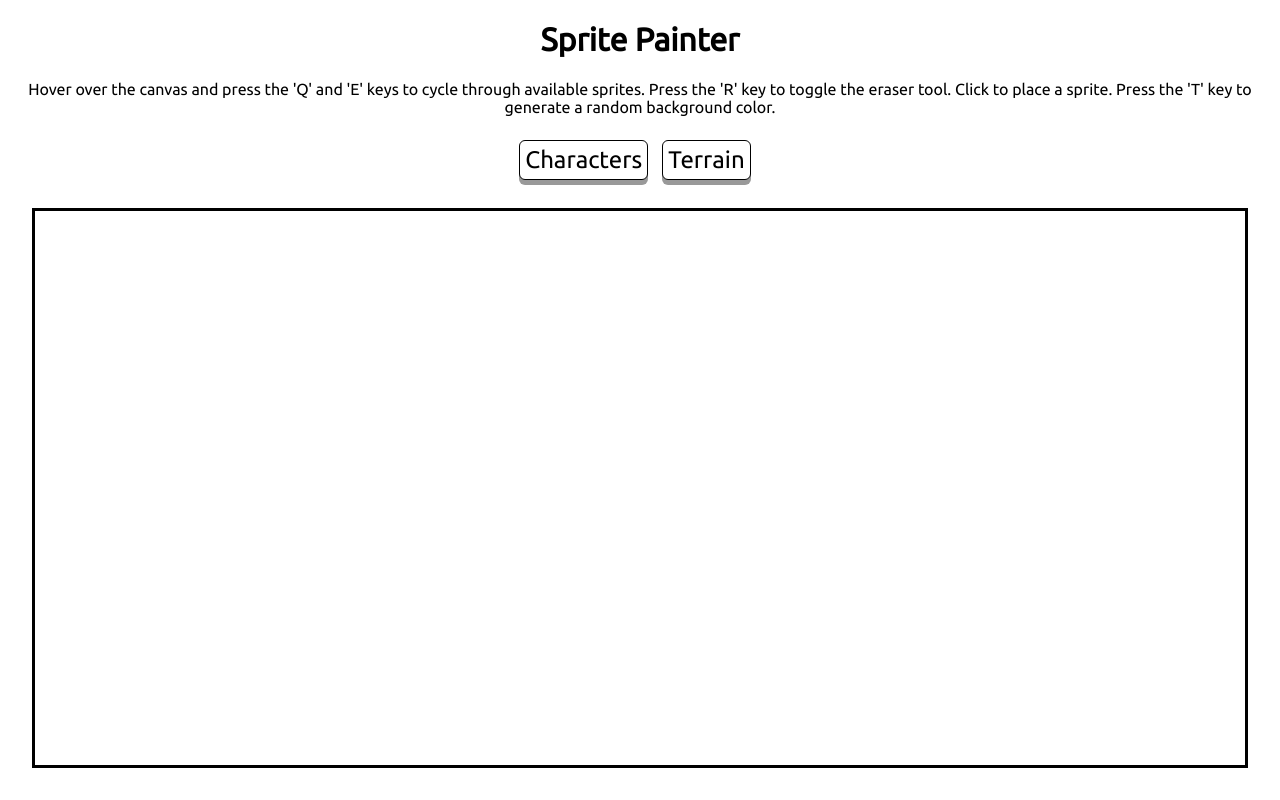
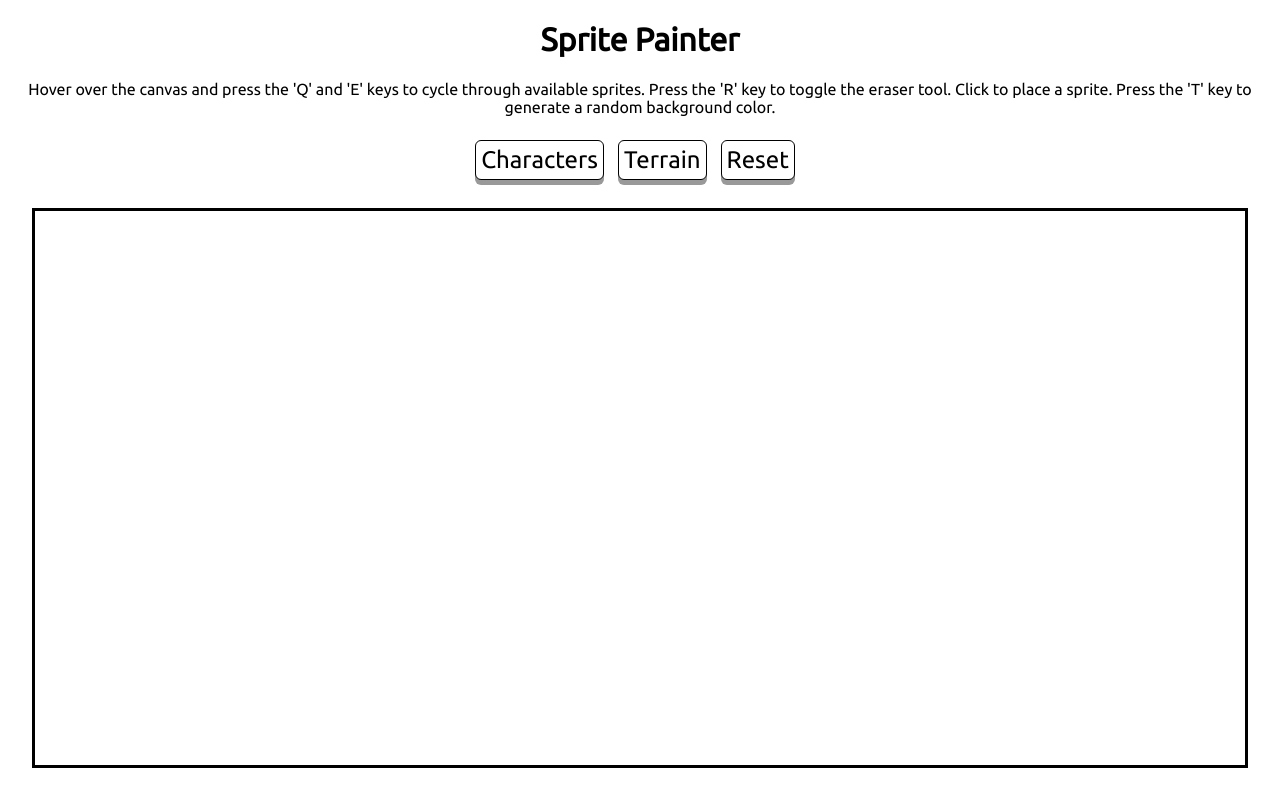
Before and after one commit to Enkrypto/sprite-painter, a plain HTML site: page webpage/index.html in a window 1280 px wide. Drawn offline with Linux system fonts and the light colour scheme.

Commit message:
Create reset button

```diff
--- a/webpage/index.html
+++ b/webpage/index.html
@@ -13,8 +13,9 @@
 			<h1>Sprite Painter</h1>
 			<p>Hover over the canvas and press the 'Q' and 'E' keys to cycle through available sprites. Press the 'R' key to toggle the eraser tool. Click to place a sprite. Press the 'T' key to generate a random background color.</p>
 			<div id="buttons">
-				<button type="input" id="char">Characters</button>
-				<button type="input" id="terrain">Terrain</button>
+				<button type="button" id="char">Characters</button>
+				<button type="button" id="terrain">Terrain</button>
+				<button type="button" id="reset">Reset</button>
 			</div>
 		</div>
 
```
